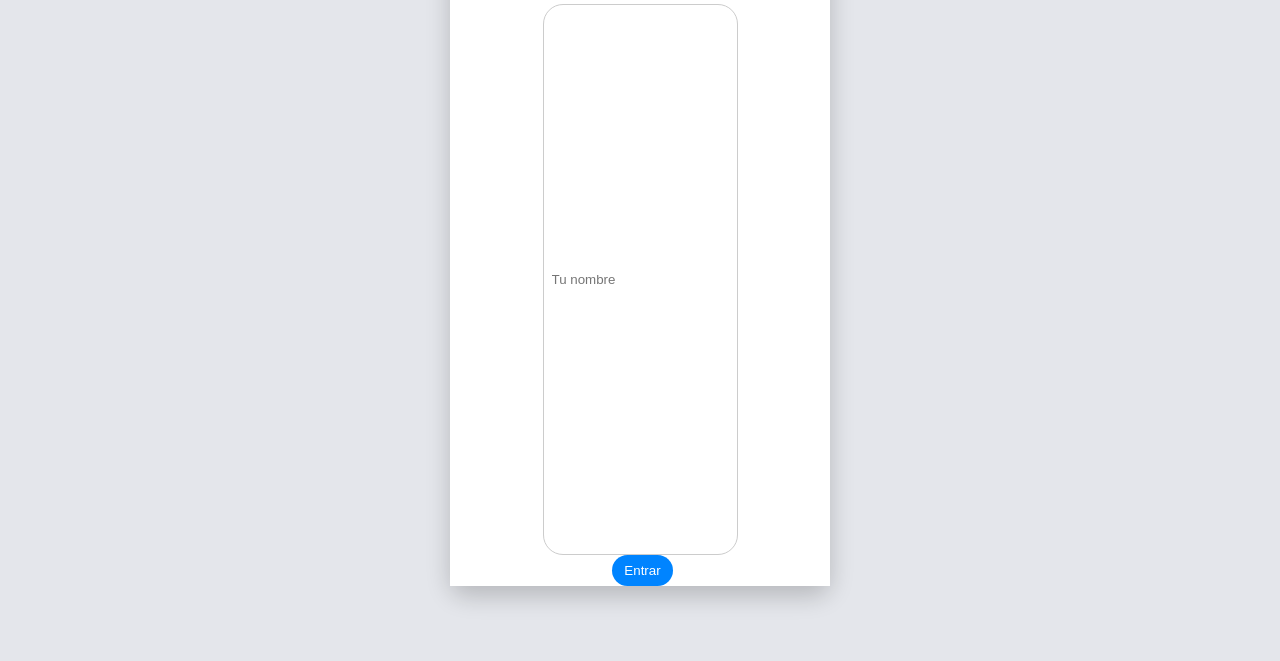
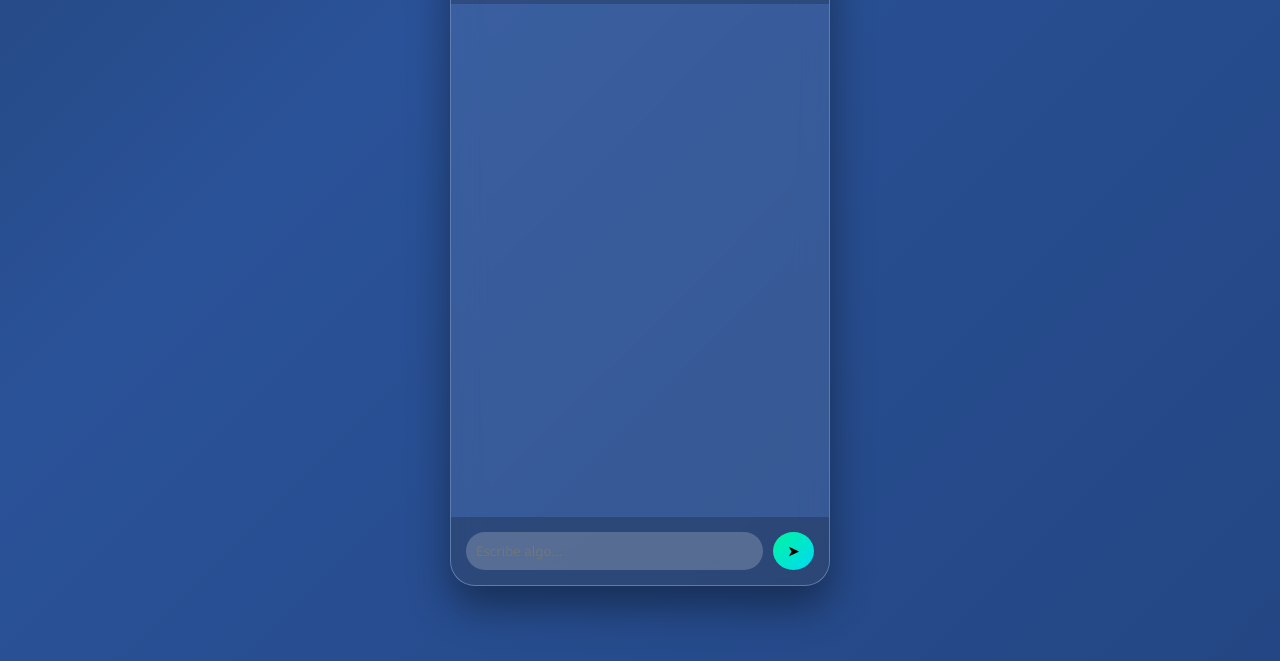
Before and after one commit to fernandaferxa9942-star/chat-app, a website: page public/index.html in a window 1280 px wide. Shown: the part 139-800 px from the top of the page. Drawn offline with nearby package versions, Linux system fonts and the light colour scheme; no server answers.

Commit message:
Update index.html

```diff
--- a/public/index.html
+++ b/public/index.html
@@ -3,141 +3,146 @@
 <head>
 <meta charset="UTF-8">
 <meta name="viewport" content="width=device-width, initial-scale=1.0">
-<title>Chat Tiempo Real</title>
+<title>NovaChat</title>
 
 <style>
+*{
+  margin:0;
+  padding:0;
+  box-sizing:border-box;
+  font-family: 'Segoe UI', sans-serif;
+}
+
 body{
-  margin:0;
-  font-family:Arial;
-  background:#e4e6eb;
+  height:100vh;
   display:flex;
   justify-content:center;
   align-items:center;
-  height:100vh;
+  background: linear-gradient(-45deg, #1e3c72, #2a5298, #0f2027, #203a43);
+  background-size:400% 400%;
+  animation: gradientBG 12s ease infinite;
 }
 
-.container{
+@keyframes gradientBG {
+  0%{background-position:0% 50%;}
+  50%{background-position:100% 50%;}
+  100%{background-position:0% 50%;}
+}
+
+.chat-container{
   width:380px;
   height:650px;
-  background:white;
-  border-radius:15px;
+  backdrop-filter: blur(15px);
+  background: rgba(255,255,255,0.08);
+  border-radius:25px;
+  border:1px solid rgba(255,255,255,0.2);
   display:flex;
   flex-direction:column;
   overflow:hidden;
-  box-shadow:0 10px 25px rgba(0,0,0,0.2);
+  box-shadow:0 20px 40px rgba(0,0,0,0.4);
 }
 
 .header{
-  background:#0084ff;
+  padding:20px;
+  text-align:center;
+  font-size:20px;
   color:white;
-  padding:15px;
-  text-align:center;
-  font-weight:bold;
+  letter-spacing:1px;
+  background:rgba(0,0,0,0.2);
 }
 
 .messages{
   flex:1;
-  padding:10px;
+  padding:15px;
   overflow-y:auto;
+  display:flex;
+  flex-direction:column;
+  gap:10px;
 }
 
 .message{
-  margin:5px 0;
-  padding:8px 12px;
-  border-radius:15px;
+  padding:12px 16px;
+  border-radius:20px;
   max-width:75%;
+  font-size:14px;
+  animation:fadeIn .3s ease;
+}
+
+@keyframes fadeIn{
+  from{opacity:0; transform:translateY(10px);}
+  to{opacity:1; transform:translateY(0);}
 }
 
 .me{
-  background:#0084ff;
-  color:white;
-  margin-left:auto;
+  align-self:flex-end;
+  background:linear-gradient(135deg,#00f5a0,#00d9f5);
+  color:#000;
 }
 
 .other{
-  background:#f0f0f0;
+  align-self:flex-start;
+  background:rgba(255,255,255,0.15);
+  color:white;
+  backdrop-filter:blur(5px);
 }
 
 .input-area{
   display:flex;
-  padding:10px;
-  border-top:1px solid #ddd;
+  padding:15px;
+  gap:10px;
+  background:rgba(0,0,0,0.2);
 }
 
-input{
+.input-area input{
   flex:1;
-  padding:8px;
-  border-radius:20px;
-  border:1px solid #ccc;
+  padding:10px;
+  border-radius:30px;
+  border:none;
+  outline:none;
+  background:rgba(255,255,255,0.2);
+  color:white;
 }
 
-button{
-  background:#0084ff;
-  color:white;
+.input-area button{
+  padding:10px 15px;
   border:none;
-  padding:8px 12px;
-  border-radius:20px;
-  margin-left:5px;
+  border-radius:50%;
+  cursor:pointer;
+  background:linear-gradient(135deg,#00f5a0,#00d9f5);
+  color:black;
+  font-weight:bold;
+  transition:0.3s;
 }
 
-#loginScreen{
-  position:absolute;
-  background:white;
-  width:380px;
-  height:650px;
-  display:flex;
-  flex-direction:column;
-  justify-content:center;
-  align-items:center;
+.input-area button:hover{
+  transform:scale(1.1);
 }
 </style>
 </head>
 <body>
 
-<div class="container">
+<div class="chat-container">
+  <div class="header">🚀 NovaChat</div>
+  <div class="messages" id="messages"></div>
 
-<div id="loginScreen">
-  <h2>Iniciar Sesión</h2>
-  <input type="text" id="username" placeholder="Tu nombre">
-  <button onclick="login()">Entrar</button>
+  <div class="input-area">
+    <input type="text" id="msgInput" placeholder="Escribe algo...">
+    <button onclick="sendMessage()">➤</button>
+  </div>
 </div>
 
-<div class="header">Chat en Vivo</div>
-<div class="messages" id="messages"></div>
-
-<div class="input-area">
-  <input type="text" id="msgInput" placeholder="Escribe...">
-  <button onclick="sendMessage()">Enviar</button>
-</div>
-
-</div>
-
-<script src="/socket.io/socket.io.js"></script>
 <script>
-const socket = io();
-let myName = "";
-
-function login(){
-  myName = document.getElementById("username").value.trim();
-  if(myName === "") return;
-  socket.emit("login", myName);
-  document.getElementById("loginScreen").style.display = "none";
-}
-
 function sendMessage(){
   const input = document.getElementById("msgInput");
-  if(input.value.trim() === "") return;
-  socket.emit("message", input.value);
-  input.value = "";
+  if(input.value.trim()==="") return;
+
+  const div = document.createElement("div");
+  div.classList.add("message","me");
+  div.textContent = input.value;
+
+  document.getElementById("messages").appendChild(div);
+  input.value="";
 }
-
-socket.on("message", (data)=>{
-  const div = document.createElement("div");
-  div.classList.add("message");
-  div.classList.add(data.user === myName ? "me" : "other");
-  div.textContent = data.user + ": " + data.text;
-  document.getElementById("messages").appendChild(div);
-});
 </script>
 
 </body>
```
